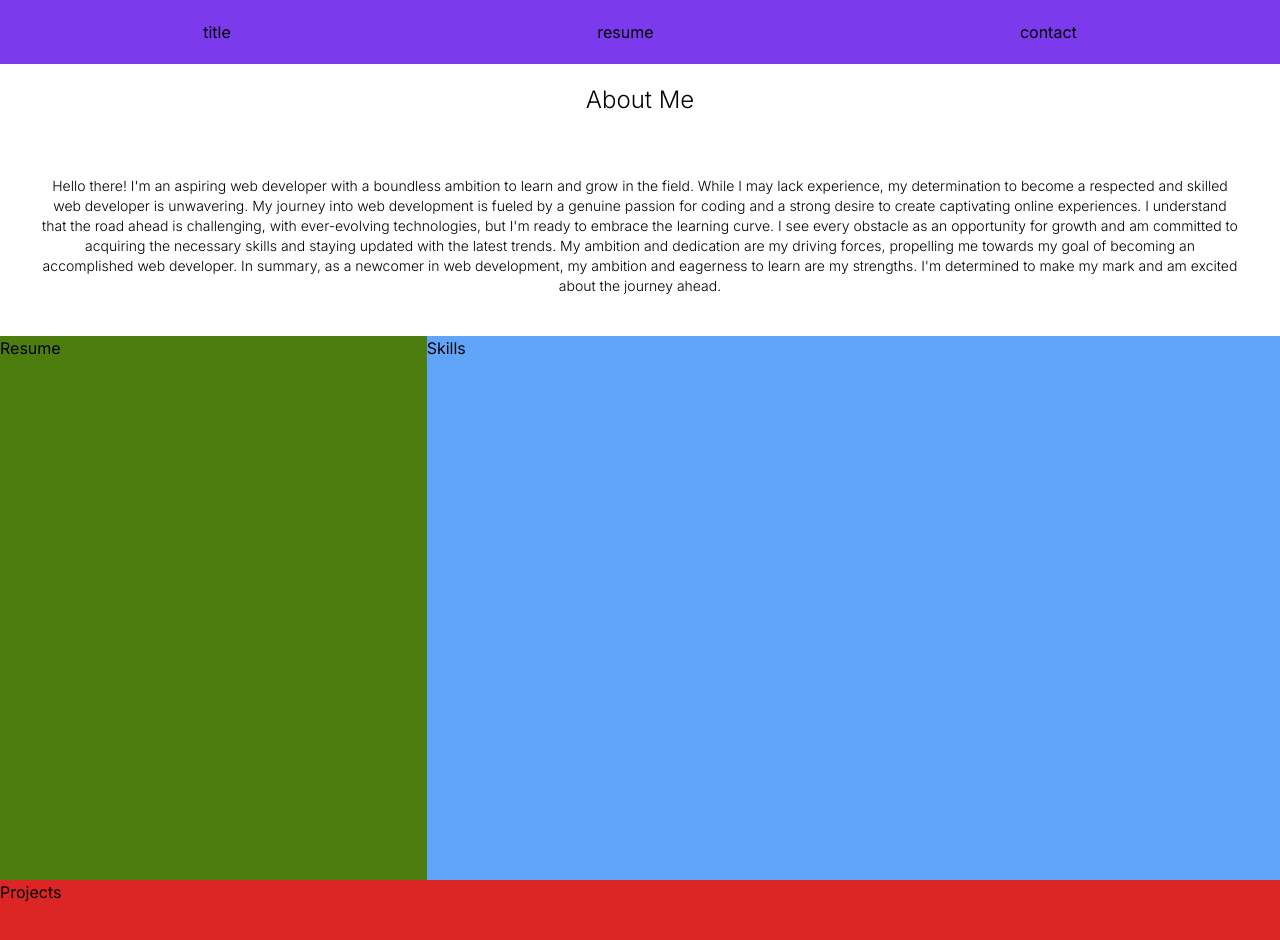
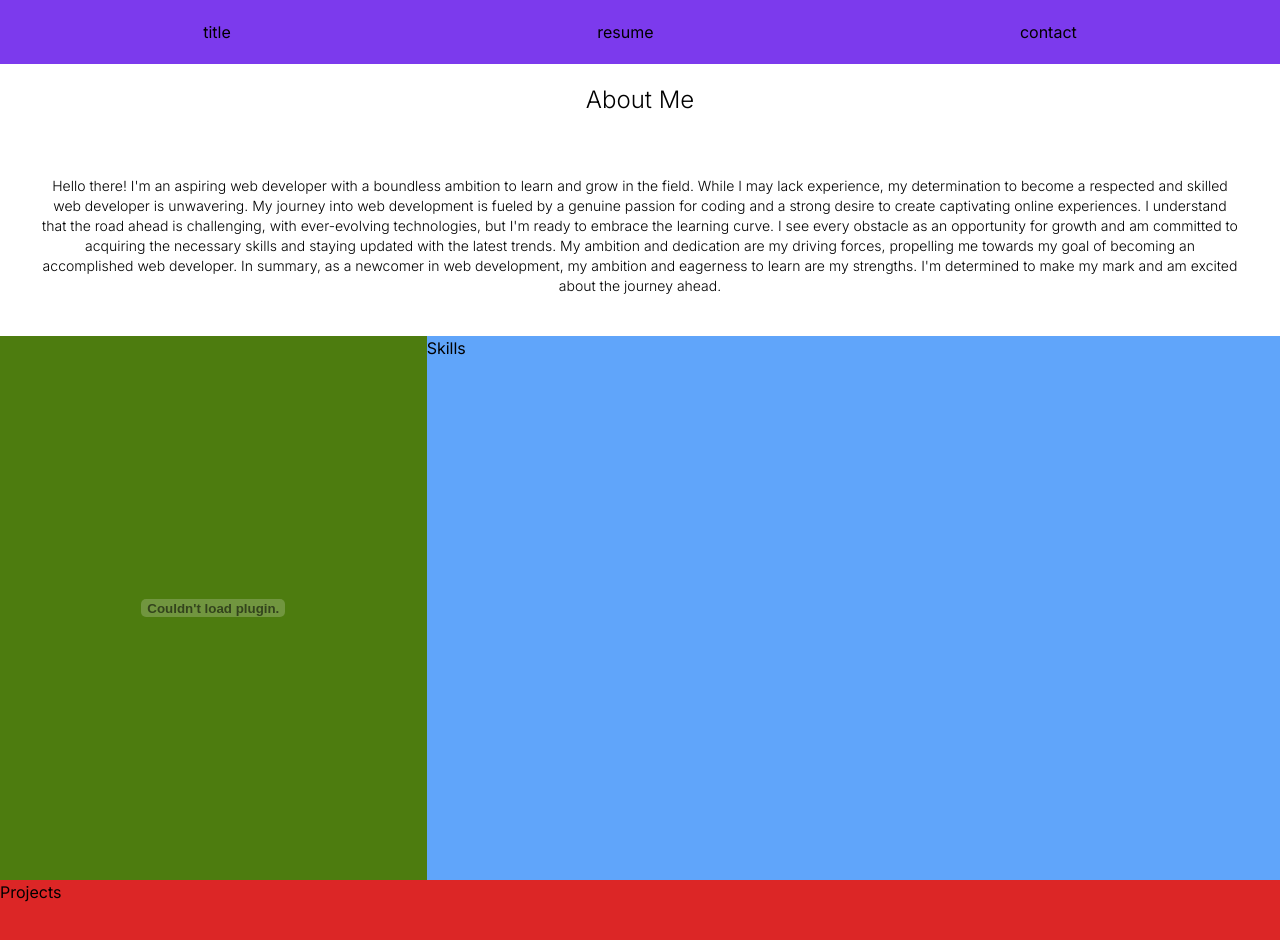
Before and after one commit to Stef14-bit/portfolio_iv, a Next.js app: page / in a window 1280 px wide. Shown: the top 940 px of the page. Built offline with nearby package versions, Linux system fonts and the light colour scheme.

Commit message:
resume pdf embeded

```diff
--- a/app/page.tsx
+++ b/app/page.tsx
@@ -26,7 +26,12 @@ export default function Home() {
           Projects
         </div>
         <div className="row-span-2 col-start-1 row-start-2 bg-lime-700">
-          Resume
+          <embed
+            src="/resume.pdf"
+            type="application/pdf"
+            width="100%"
+            height="100%"
+          />
         </div>
         <div className="col-span-2 row-span-2 col-start-2 row-start-2 bg-blue-400">
           Skills
--- a/package.json
+++ b/package.json
@@ -19,6 +19,7 @@
     "postcss": "8.4.29",
     "react": "18.2.0",
     "react-dom": "18.2.0",
+    "react-icons": "^4.11.0",
     "tailwindcss": "3.3.3",
     "typescript": "5.2.2"
   }
```
Also changed, not shown: 2 other files (tests, documents, lock files or other folders).
